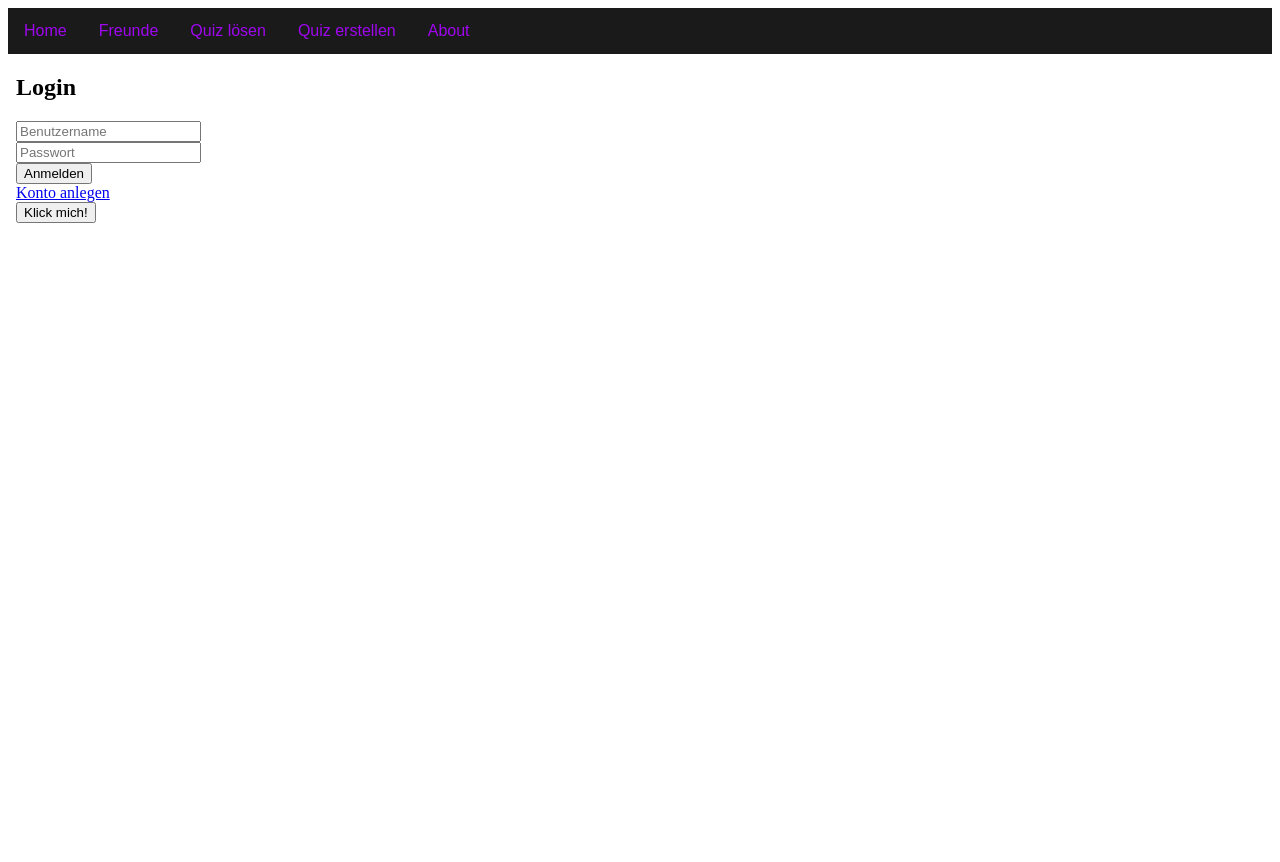
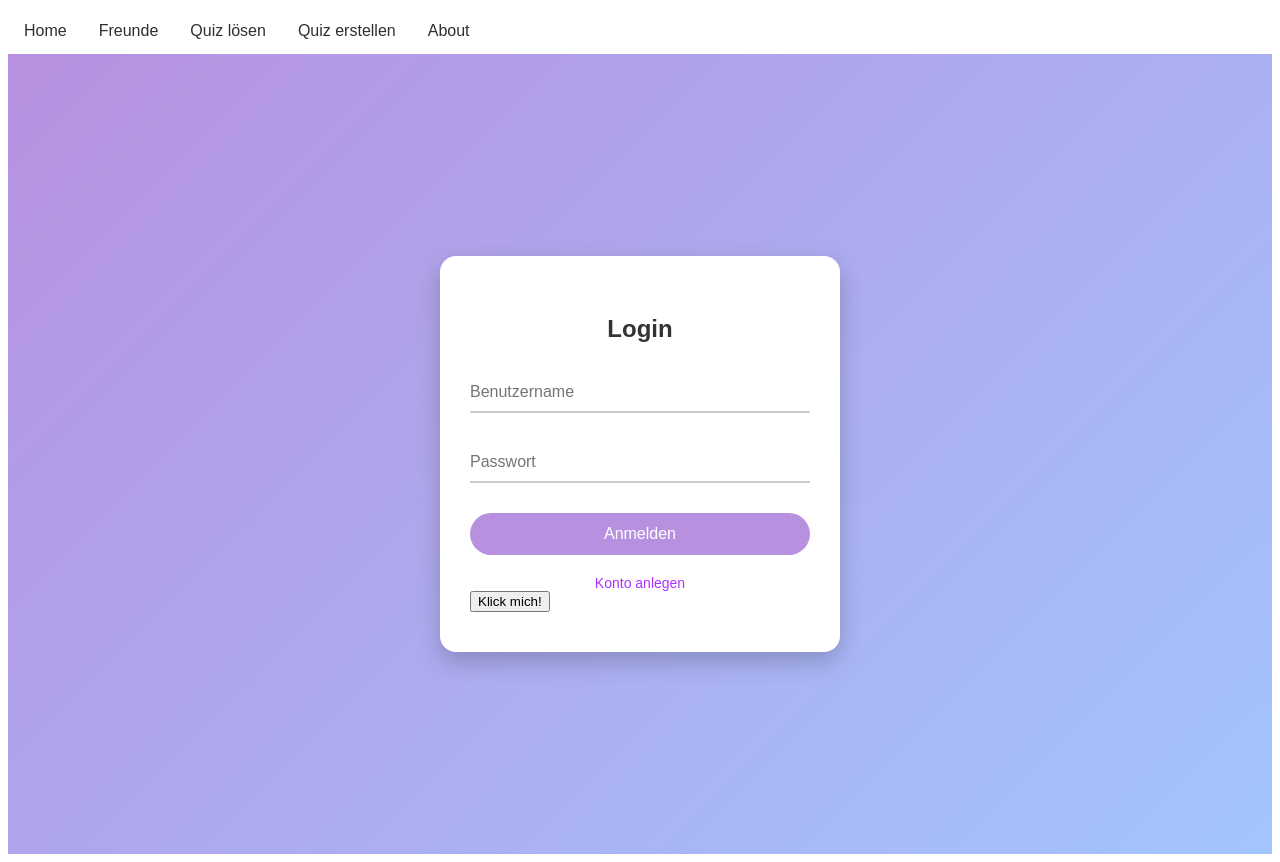
Before and after one commit to Gerallal/QuizLounge-frontend, an Angular app: page / in a window 1280 px wide. Before the commit the page ends 800 px from the top, so only its background shows below. Built offline with nearby package versions, Linux system fonts and the light colour scheme.

Commit message:
Design verbessert

```diff
--- a/src/app/app.css
+++ b/src/app/app.css
@@ -2,18 +2,18 @@ ul {
   list-style-type: none;
   margin: 0;
   padding: 0;
-  background-color: #1a1a1a;
+  background-color: #ffffff;
   display: flex;
   font-family: 'Arial', sans-serif;
 }
 
 ul li a {
   display: block;
-  color: #9f07ef;
+  color: #2f2f2f;
   padding: 14px 16px;
   text-decoration: none;
 }
 
 ul li a:hover {
-  background-color: #111111;
+  background-color: #b791df;
 }
--- a/src/app/app.html
+++ b/src/app/app.html
@@ -1,8 +1,9 @@
 <ul>
   <li><a href="./login" class="active">Home</a></li>
-  <li><a href="./friends">Freunde</a></li>
+  <li><a href="component/friends">Freunde</a></li>
   <li><a href="./solveQuiz">Quiz lösen</a></li>
   <li><a href="./solveQuiz">Quiz erstellen</a></li>
   <li style="float:right"><a href="./about">About</a></li>
 </ul>
+
 <router-outlet></router-outlet>
--- a/src/app/app.routes.ts
+++ b/src/app/app.routes.ts
@@ -14,6 +14,10 @@ export const routes: Routes = [
   {
     path: 'register',
     component: Register
+  },
+  {
+    path: 'register',
+    component: Register
   }
 
 ];
--- a/src/app/component/login/login.css
+++ b/src/app/component/login/login.css
@@ -0,0 +1,121 @@
+/* Hintergrund */
+body {
+  margin: 0;
+  padding: 0;
+  font-family: 'Arial', sans-serif;
+  background: linear-gradient(135deg, #b791df, #a3c5ff);
+  height: 100vh;
+  display: flex;
+  align-items: center;
+  justify-content: center;
+}
+
+/* Container */
+.login-wrapper {
+  display: flex;
+  justify-content: center;
+  align-items: center;
+  width: 100%;
+  padding: 20px;
+}
+
+.login-box {
+  background: white;
+  padding: 40px 30px;
+  border-radius: 16px;
+  box-shadow: 0 10px 25px rgba(0, 0, 0, 0.2);
+  width: 100%;
+  max-width: 400px;
+  box-sizing: border-box;
+}
+
+.login-box h2 {
+  text-align: center;
+  color: #333;
+  margin-bottom: 30px;
+}
+
+/* Eingabefelder */
+.input-box {
+  position: relative;
+  margin-bottom: 30px;
+}
+
+.input-box input {
+  width: 100%;
+  padding: 10px 0;
+  border: none;
+  border-bottom: 2px solid #ccc;
+  font-size: 16px;
+  background: transparent;
+  outline: none;
+  color: #333;
+}
+
+.input-box label {
+  position: absolute;
+  top: 0;
+  left: 0;
+  padding: 10px 0;
+  color: #999;
+  font-size: 14px;
+  pointer-events: none;
+  transition: 0.3s ease;
+}
+
+.input-box span::before {
+  content: "";
+  position: absolute;
+  bottom: 0;
+  left: 0;
+  height: 2px;
+  width: 0%;
+  background: #aa31ff;
+  transition: 0.4s;
+}
+
+.input-box input:focus ~ label,
+.input-box input:valid ~ label {
+  top: -20px;
+  left: 0;
+  font-size: 12px;
+  color: #aa31ff;
+}
+
+.input-box input:focus ~ span::before,
+.input-box input:valid ~ span::before {
+  width: 100%;
+}
+
+/* Button */
+.login-button {
+  width: 100%;
+  padding: 12px;
+  background: #b791df;
+  border: none;
+  border-radius: 30px;
+  color: white;
+  font-size: 16px;
+  cursor: pointer;
+  transition: 0.3s ease;
+}
+
+.login-button:hover {
+  opacity: 0.9;
+}
+
+/* Register-Link */
+.register-link {
+  margin-top: 20px;
+  text-align: center;
+  font-size: 14px;
+}
+
+.register-link a {
+  color: #aa31ff;
+  text-decoration: none;
+}
+
+.register-link a:hover {
+  text-decoration: underline;
+}
```
